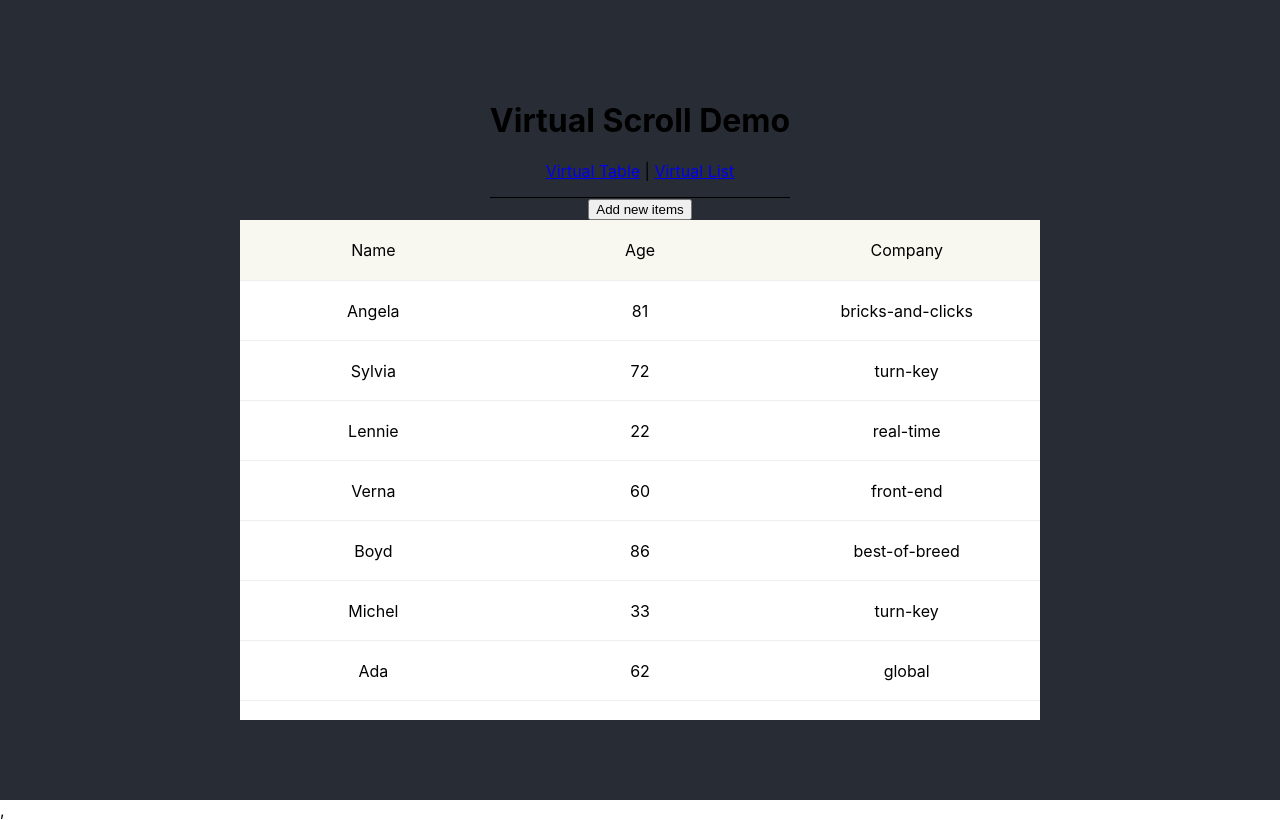
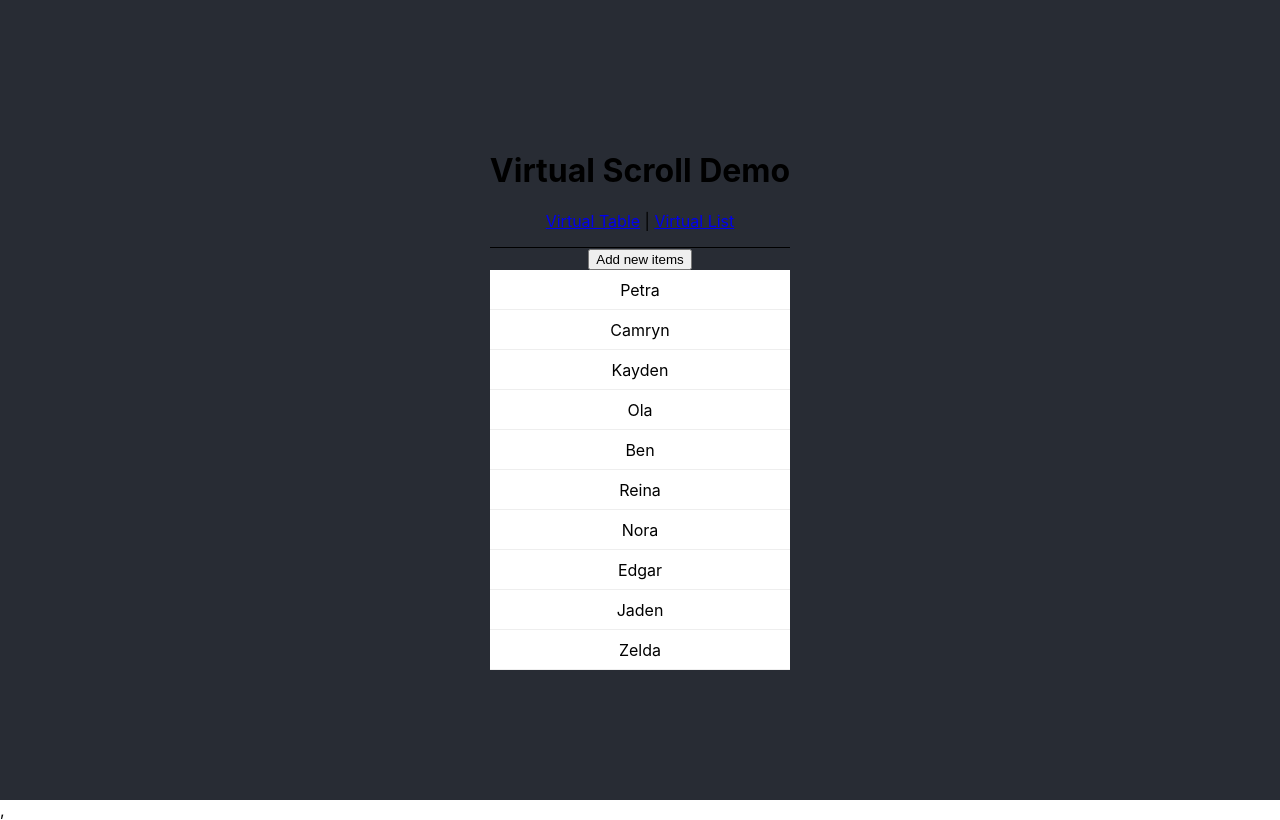
Before and after one commit to seeratawan01/react-virtual-scroll, a React (Create React App) app: page /list in a window 1280 px wide. Built offline with nearby package versions, Linux system fonts and the light colour scheme.

Commit message:
fix routes

```diff
--- a/src/App.tsx
+++ b/src/App.tsx
@@ -1,18 +1,12 @@
 import React from 'react';
 import './App.css';
-import List from "./components/List";
-import Table, {fieldProps} from "./components/Table";
-import {tableDataGenerator, userNameListGenerator} from "./generator";
-import { Link } from "react-router-dom";
-
+import {Link, Route, Routes} from "react-router-dom";
+import { Outlet } from "react-router-dom";
+import TableDemo from "./pages/TableDemo";
+import ListDemo from "./pages/ListDemo";
 function App() {
 
-    const [tableData, setTableData] = React.useState(tableDataGenerator(100000));
-    const [listData, setListData] = React.useState(userNameListGenerator(100000));
 
-    const addNewItems = () => {
-        setTableData(tableData.concat(tableDataGenerator(100000)));
-    }
     return (
         <div className="App">
 
@@ -24,41 +18,16 @@ function App() {
                         paddingBottom: "1rem",
                     }}
                 >
-                    <Link to="/table">Virtual Table</Link> |{" "}
+                    <Link to="/">Virtual Table</Link> |{" "}
                     <Link to="/list">Virtual List</Link>
                 </nav>
             </div>
 
-            <div className="container">
-                <button onClick={addNewItems}>Add new items</button>
-            </div>
-            <Table
-                itemSize={60}
-                fields={[
-                    {key: 'name', name: 'Name'},
-                    {key: 'age', name: 'Age'},
-                    {key: 'company', name: 'Company'}
-                ]}
-                items={tableData}
-                height={500}
-                width={800}
-                buffer={3}
-                renderItem={(item) => {
-                    return <div>{item}</div>
-                }}
-            />
+            <Routes>
+                <Route path="/" element={<TableDemo />} />
+                <Route path="list" element={<ListDemo />}/>
+            </Routes>
 
-            {/*<List*/}
-            {/*    itemSize={40}*/}
-            {/*    items={listData}*/}
-            {/*    renderItem={(item) => (*/}
-            {/*        <div>*/}
-            {/*            {item.content}*/}
-            {/*        </div>*/}
-            {/*    )}*/}
-            {/*    orientation={'vertical'}*/}
-            {/*    height={400}*/}
-            {/*/>*/}
         </div>
     );
 }
--- a/src/index.tsx
+++ b/src/index.tsx
@@ -4,7 +4,6 @@ import { BrowserRouter } from "react-router-dom";
 import './index.css';
 import App from './App';
 import reportWebVitals from './reportWebVitals';
-
 
 const root = ReactDOM.createRoot(
   document.getElementById('root') as HTMLElement
--- /dev/null
+++ b/src/pages/ListDemo.tsx
@@ -0,0 +1,33 @@
+import List from '../components/List'
+import React from "react";
+import {userNameListGenerator} from "../generator";
+
+const ListDemo = () => {
+    const [listData, setListData] = React.useState(userNameListGenerator(100000));
+
+    const addNewItems = () => {
+        setListData(listData.concat(userNameListGenerator(100000)));
+    }
+
+
+    return (
+      <>
+          <div className="container">
+              <button onClick={addNewItems}>Add new items</button>
+          </div>
+          <List
+              itemSize={40}
+              items={listData}
+              renderItem={(item) => (
+                  <div>
+                      {item.content}
+                  </div>
+              )}
+              orientation={'vertical'}
+              height={400}
+          />
+      </>
+    )
+}
+
+export default ListDemo
--- /dev/null
+++ b/src/pages/TableDemo.tsx
@@ -0,0 +1,36 @@
+import Table from "../components/Table";
+import React from "react";
+import {tableDataGenerator} from "../generator";
+
+const TableDemo = () => {
+    const [tableData, setTableData] = React.useState(tableDataGenerator(100000));
+
+    const addNewItems = () => {
+        setTableData(tableData.concat(tableDataGenerator(100000)));
+    }
+
+    return (
+       <>
+           <div className="container">
+               <button onClick={addNewItems}>Add new items</button>
+           </div>
+           <Table
+               itemSize={60}
+               fields={[
+                   {key: 'name', name: 'Name'},
+                   {key: 'age', name: 'Age'},
+                   {key: 'company', name: 'Company'}
+               ]}
+               items={tableData}
+               height={500}
+               width={800}
+               buffer={3}
+               renderItem={(item) => {
+                   return <div>{item}</div>
+               }}
+           />
+       </>
+    )
+}
+
+export default TableDemo
```
